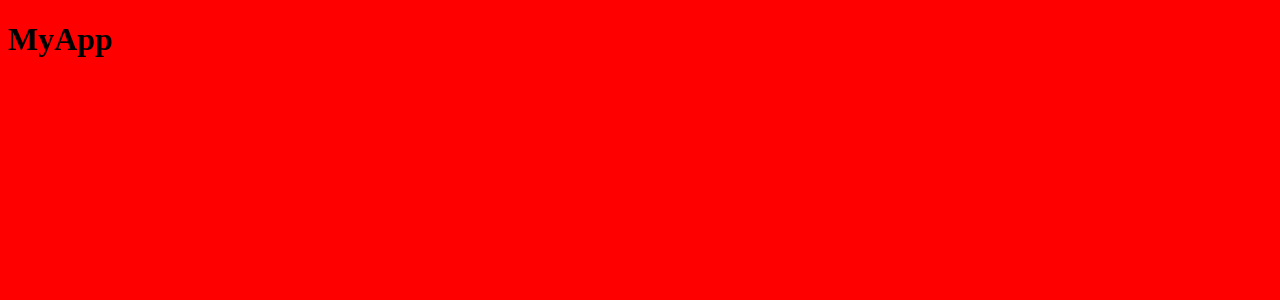
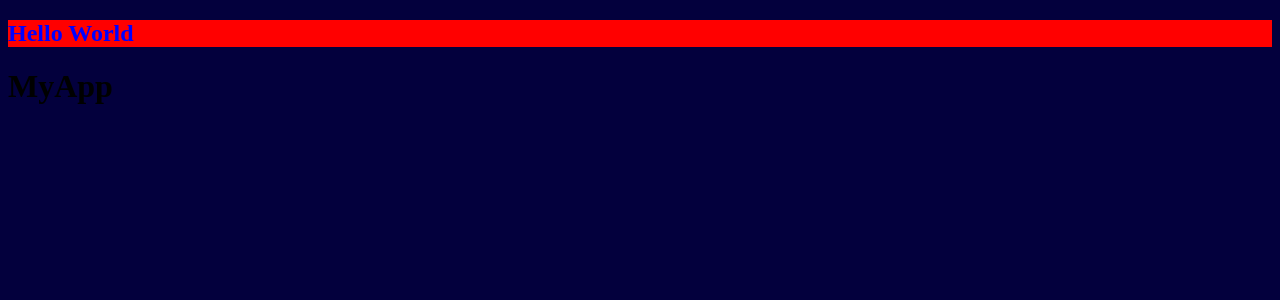
Before and after one commit to TakumiNakahara/feedbackapp, a React (Create React App) app: page / in a window 1280 px wide. Shown: the top 300 px of the page. Built offline with nearby package versions, Linux system fonts and the light colour scheme.

Commit message:
CSS追加方法

```diff
--- a/src/App.js
+++ b/src/App.js
@@ -4,7 +4,7 @@
 function App(){
     return (
         <>
-            <Header text={true} />
+            <Header text="Hello World" bgColor='red' textColor='blue' />
             <div className="container">
                 <h1>MyApp</h1>
             </div>
--- a/src/containers/header.js
+++ b/src/containers/header.js
@@ -1,9 +1,13 @@
 import React from 'react'
 import PropTypes from 'prop-types'
 
-function Header({text}) {
+function Header({text,bgColor,textColor}) {
+    const headerStyles = {
+        backgroundColor: bgColor,
+        color: textColor,
+    }
   return (
-    <header>
+    <header style={headerStyles}>
         <div className="container">
             <h2>{text}</h2>
         </div>
@@ -13,10 +17,14 @@
 
 Header.defaultProps = {
     text: 'Feedback App',
+    bgColor: 'rgba(0,0,0,0.4)',
+    textColor: 'FF6a95',
 }
 
 Header.protoTypes = {
-    text: PropTypes.string
+    text: PropTypes.string,
+    bgColor: PropTypes.string,
+    textColor: PropTypes.string,
 }
 
 export default Header
--- a/src/index.css
+++ b/src/index.css
@@ -1,3 +1,3 @@
 body {
-    background-color: red;
+    background-color: rgb(3, 0, 61);
 }
```
